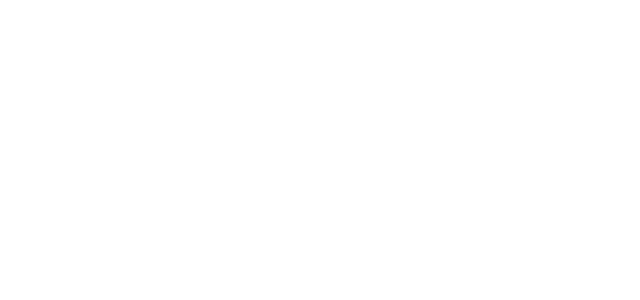
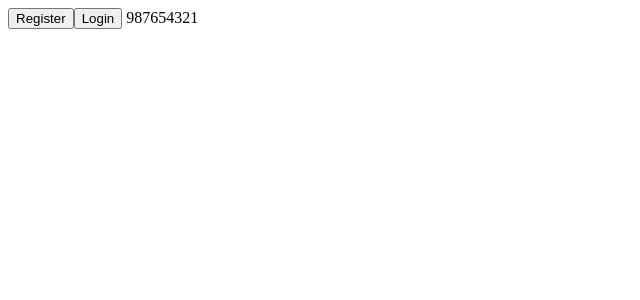
Before and after one commit to Narges-dadashi/match-finder, an Angular app in the folder client/: page / in a window 1280 px wide. Shown: the top 300 px of the page, without its empty margins (0-640 px from the left). Built offline with nearby package versions, Linux system fonts and the light colour scheme.

Commit message:
create button

```diff
--- a/client/src/app/app.component.html
+++ b/client/src/app/app.component.html
@@ -1,3 +1,14 @@
+<button (click)="register()">Register</button>
+<button (click)="login()">Login</button>
+
+
+
+
+
+
+
+987654321
+
 <!-- <section>
     <div class="create">
         <form [formGroup]="registerFg">
@@ -81,35 +92,6 @@
     <button (click)="delete()">Delete User</button>
     <h2>{{errorMessage}}</h2>
 </section> -->
-
-
-
-
-
-
-
-
-
-
-
-
-
-
-
-
-
-
-
-
-
-
-
-
-
-
-
-
-
 
 
 
--- a/client/src/app/app.component.ts
+++ b/client/src/app/app.component.ts
@@ -1,6 +1,6 @@
 import { HttpClient } from '@angular/common/http';
 import { Component, inject } from '@angular/core';
-import { RouterOutlet } from '@angular/router';
+// import { RouterOutlet } from '@angular/router';
 import { AppUser } from './models/app-user.model';
 import { FormBuilder, FormControl, FormsModule, ReactiveFormsModule, Validators } from '@angular/forms';
 import { AccountService } from './services/account.service';
@@ -9,9 +9,8 @@
 @Component({
   selector: 'app-root',
   standalone: true,
-  imports: [RouterOutlet,
-    FormsModule, ReactiveFormsModule
-  ],
+  imports: [
+    FormsModule, ReactiveFormsModule],
   templateUrl: './app.component.html',
   styleUrl: './app.component.scss'
 })
```
